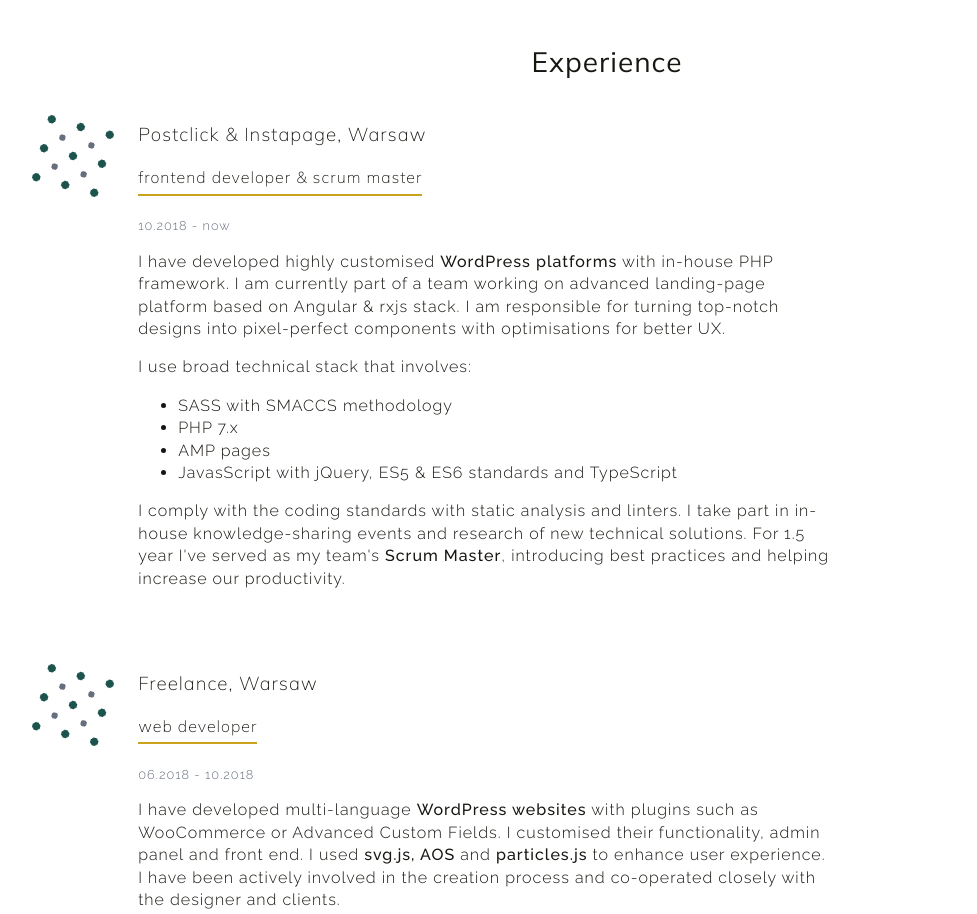
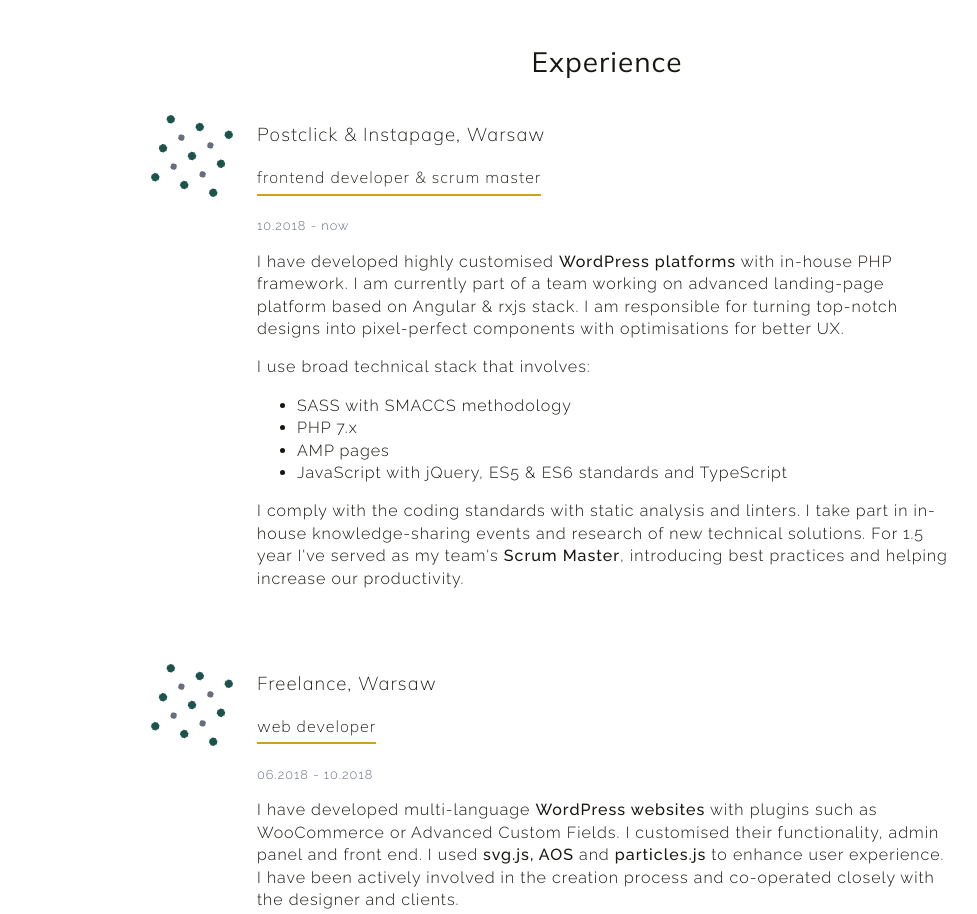
Before and after one commit to iniluap/personal-site, a Gatsby site: page / in a window 1280 px wide. Shown: the part 1480-2394 px from the top of the page, without its empty margins (33-1010 px from the left). Built offline with nearby package versions, Linux system fonts and the light colour scheme; Gatsby itself is replaced by a stand-in of ours.

Commit message:
Fix experience

```diff
--- a/src/components/experience.js
+++ b/src/components/experience.js
@@ -21,7 +21,7 @@ export default function Experience() {
                 <li>SASS with SMACCS methodology</li>
                 <li>PHP 7.x</li>
                 <li>AMP pages</li>
-                <li>JavasScript with jQuery, ES5 & ES6 standards and TypeScript</li>
+                <li>JavaScript with jQuery, ES5 & ES6 standards and TypeScript</li>
             </ul>
             <p>
                 I comply with the coding standards with static analysis and linters.
--- a/src/styles/components/experience.scss
+++ b/src/styles/components/experience.scss
@@ -5,7 +5,8 @@
 
     @media (min-width: 880px) {
         max-width: 70rem;
-        margin-left: 12rem;
+        margin-right: auto;
+        margin-left: auto;
     }
 
     &::before {
```
